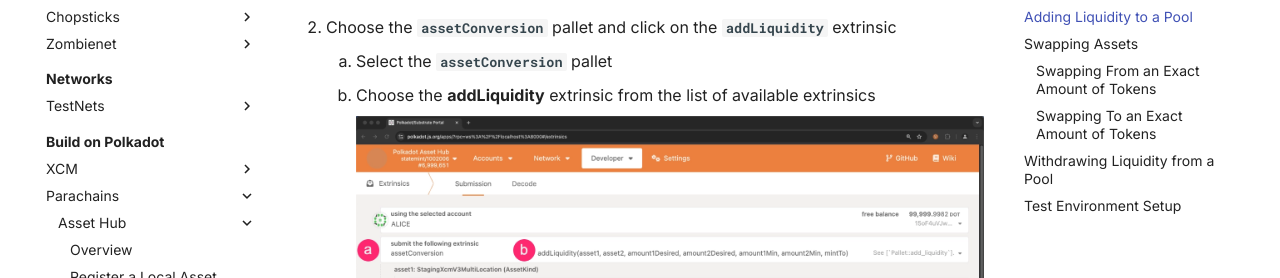
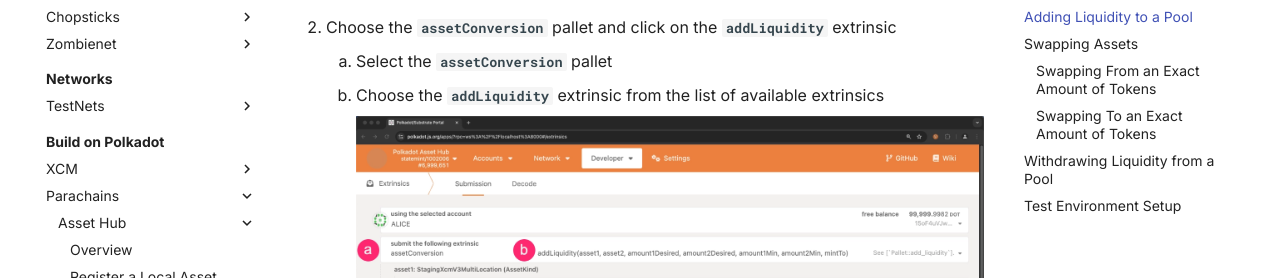
Before and after one commit to papermoonio/polkadot-ecosystem-docs-draft, an MkDocs documentation site: the page built from docs/build-on-polkadot/parachains/asset-hub/asset-conversion.md, in a window 1280 px wide and 900 px high, scrolled down 5478 px. Shown: the part 172-450 px from the top of the window. Built offline with MkDocs 1.6.1 and Material for MkDocs 9.7.7, drawn with Linux system fonts in a browser that asks for light colours.

```diff
--- a/docs/build-on-polkadot/parachains/asset-hub/asset-conversion.md
+++ b/docs/build-on-polkadot/parachains/asset-hub/asset-conversion.md
@@ -105,7 +105,7 @@ To add liquidity to a pool, follow these steps:
 
 2. Choose the **`assetConversion`** pallet and click on the **`addLiquidity`** extrinsic
       1. Select the **`assetConversion`** pallet
-      2. Choose the **addLiquidity** extrinsic from the list of available extrinsics
+      2. Choose the **`addLiquidity`** extrinsic from the list of available extrinsics
 
         ![Add Liquidity Extrinsic](/polkadot-ecosystem-docs-draft/images/build-on-polkadot/parachains/asset-hub/asset-conversion/asset-conversion-5.webp)
 
```
